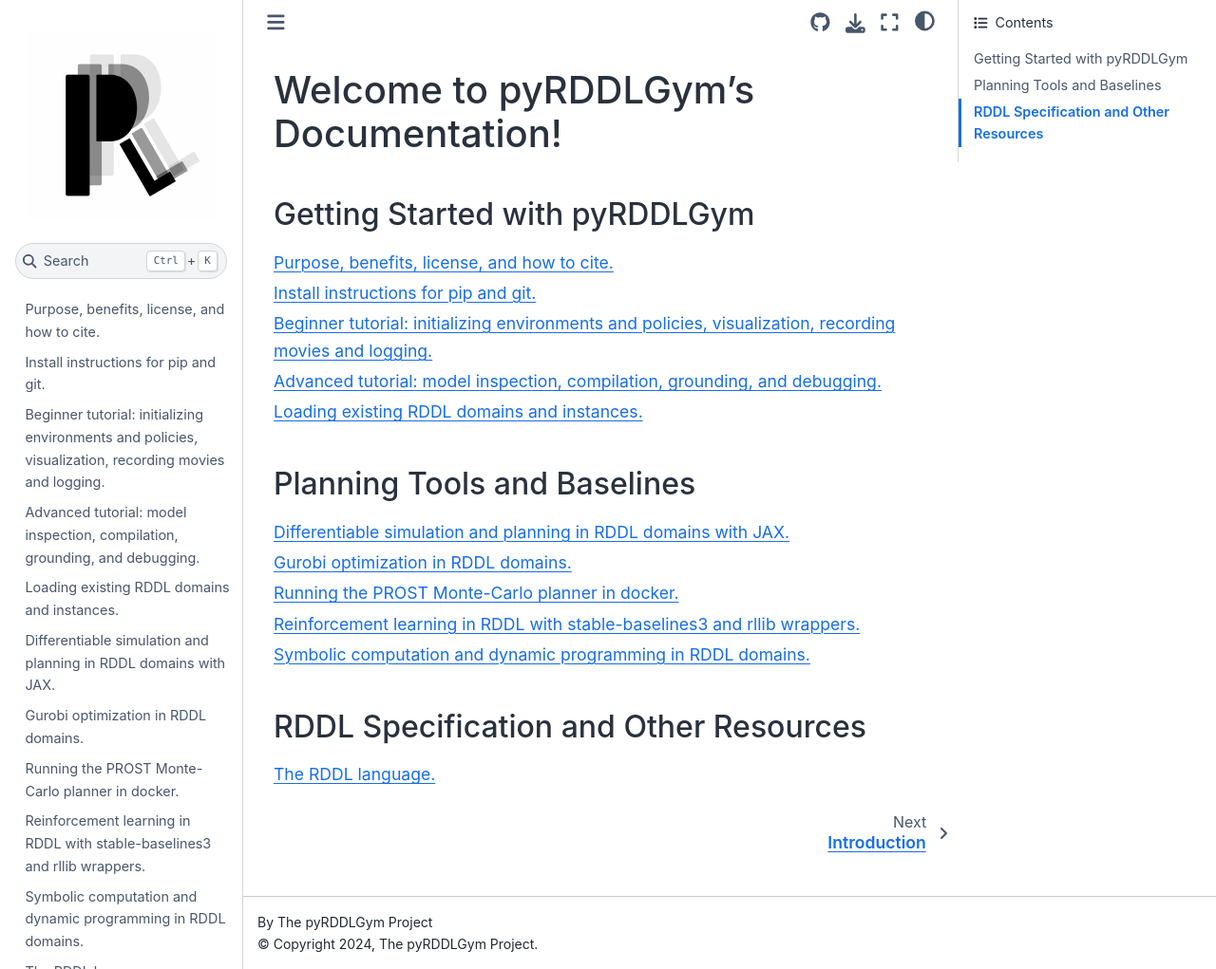
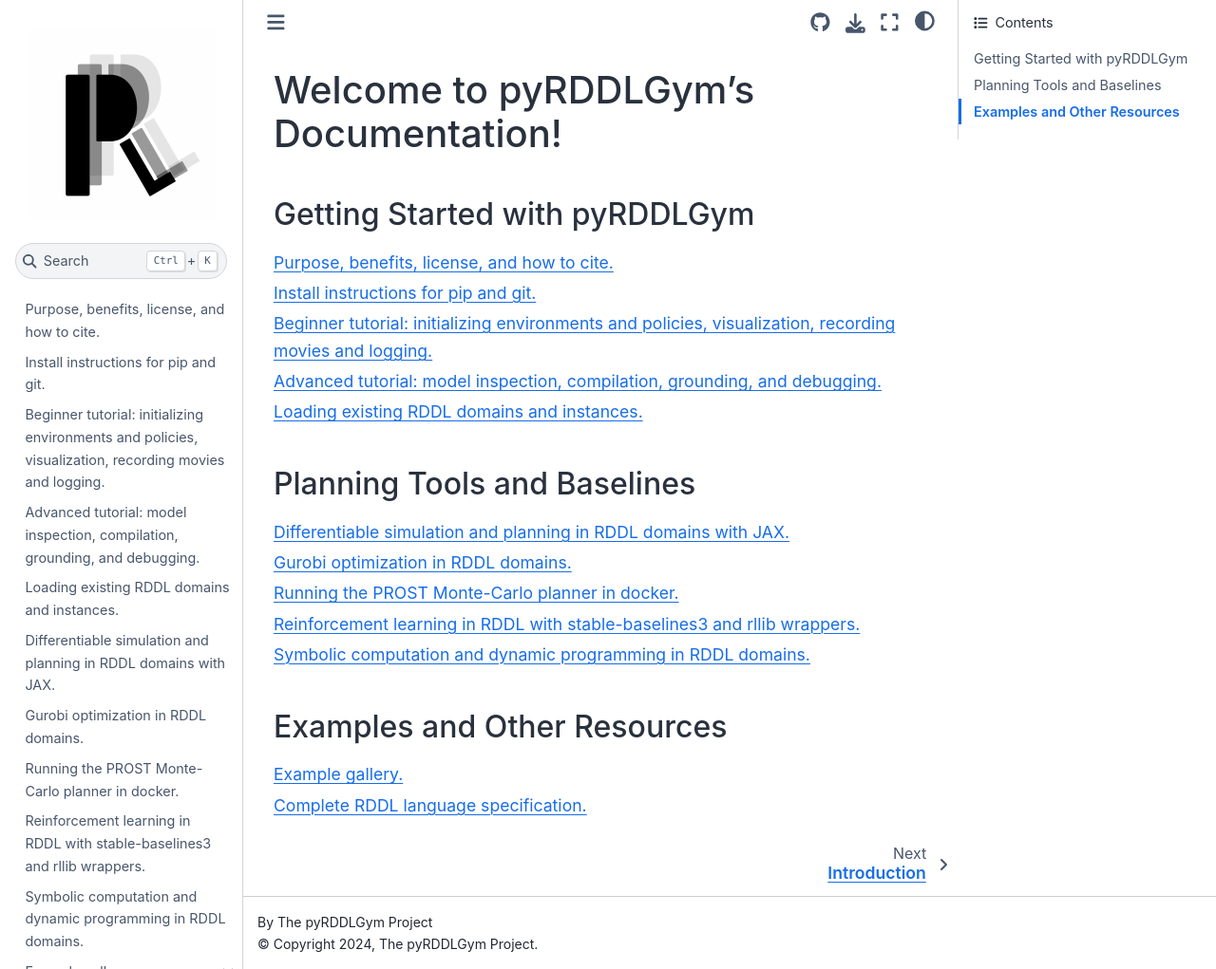
Before and after one commit to pyrddlgym-project/pyRDDLGym, a Sphinx documentation site: the page built from docs/index.rst, in a window 1280 px wide and 1021 px high. Shown: the whole window at 95% size. Built offline with Sphinx 7.4.7 and the Sphinx Book theme 1.1.4, drawn with Linux system fonts in a browser that asks for light colours; some of the changed text lies outside the part shown.

Commit message:
Added ipynb support for examples in readthedocs

```diff
--- a/docs/conf.py
+++ b/docs/conf.py
@@ -44,6 +44,9 @@ extensions = [
     "sphinx.ext.autodoc",
     #"sphinxcontrib.napoleon",
     "sphinx_book_theme",
+    "nbsphinx",
+    "sphinx_gallery.load_style",
+    "myst_nb"
 ]
 
 # Add any paths that contain templates here, relative to this directory.
--- a/docs/index.rst
+++ b/docs/index.rst
@@ -31,10 +31,11 @@ Planning Tools and Baselines
     Symbolic computation and dynamic programming in RDDL domains. <xadd>
 
 
-RDDL Specification and Other Resources
+Examples and Other Resources
 -----------
 
 .. toctree::
     :maxdepth: 1
 
-    The RDDL language. <rddl>
+    Example gallery. <examples>
+    Complete RDDL language specification. <rddl>
```
Also changed, not shown: docs/examples.rst (added, +7 -0 lines), .readthedocs.yml, docs/notebooks/simulate_pyrddlgym_random_policy.ipynb (added), 1 other file.
